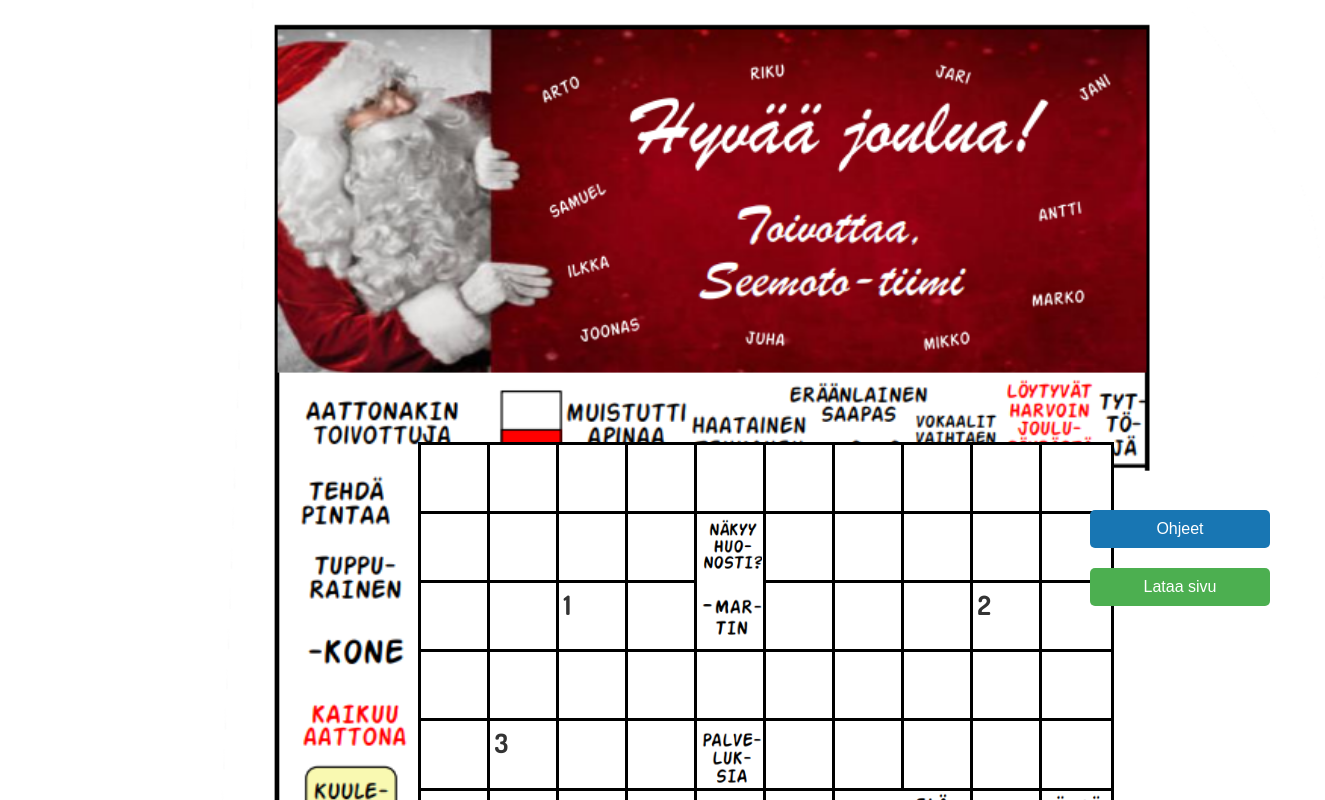
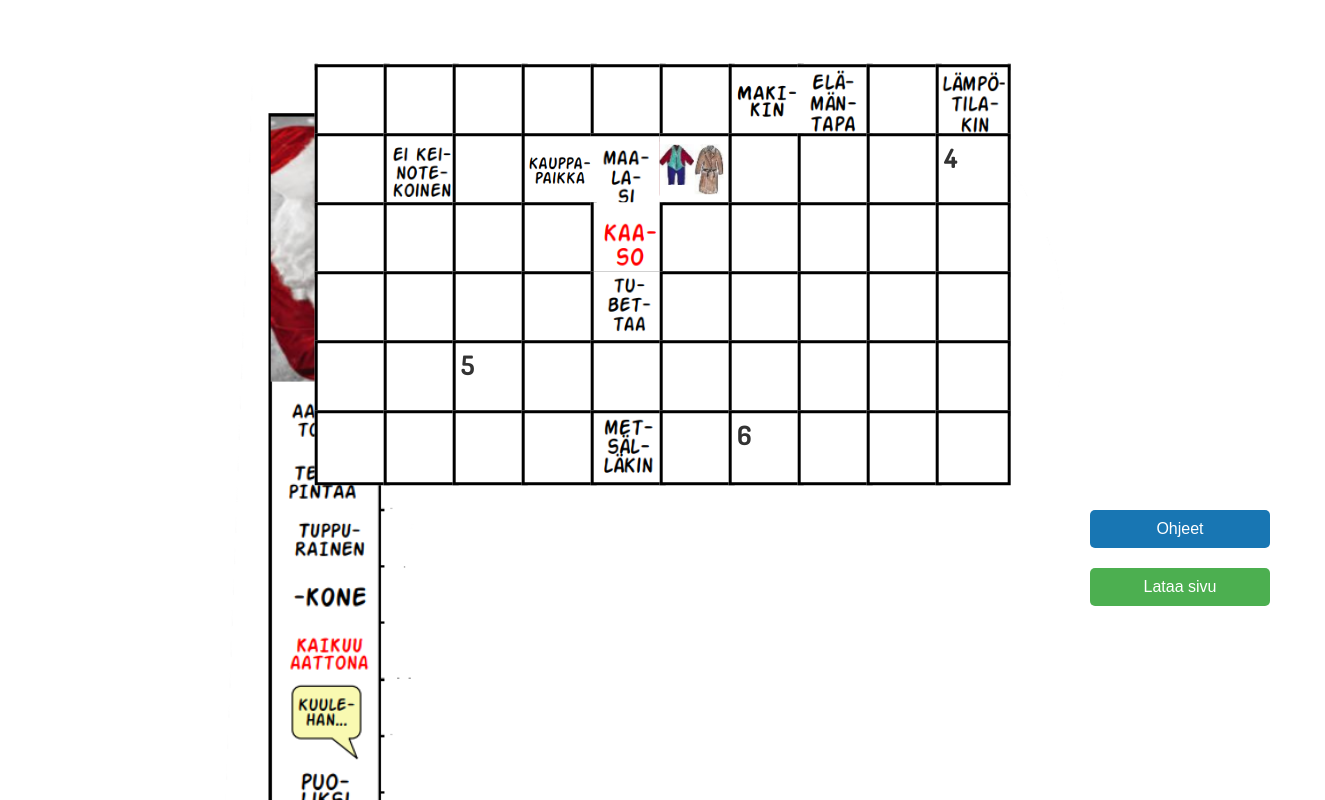
Before and after one commit to DeveloperWizard83/ristikko2021, a React (Vite) app: page / in a window 1280 px wide. Shown: the top 800 px of the page, 1325 px wide, since content can reach past the window. Built offline with nearby package versions, Linux system fonts and the light colour scheme.

Commit message:
Ristikot näyttää nyt samalta chromessa ja edgessä

```diff
--- a/src/CrosswordGrid.css
+++ b/src/CrosswordGrid.css
@@ -1,34 +1,33 @@
 .canvas {
   position: absolute;
-  overflow: hidden; /* Add this line */
-left: 16%;
-margin-top: -279px;
-
-
+  overflow: hidden;
+  left: 16%; /* Percentage based on parent width */
+  top: 50%; /* Center vertically */
+  /* Shift up by half its own height */
+  /* Other styles... */
 }
 
-.background{
+.background {
+  position: absolute;
+  top: 50%; /* Center vertically */
+  left: 50%; /* Center horizontally */
+  transform: translate(-50%, -33%); /* Center the element */
+  height: 79.6vw; /* Height relative to viewport width */
+  width: 66.3vw; /* Width relative to viewport width */
   background-image: url('assets/images/tausta.png');
   background-repeat: no-repeat;
-  height: 168vh;
-  width: 140vh;
   background-size: cover;
-  top: 30%;
-  background-size: 100% calc(100% - 8px);
-
-
+  /* Remove the duplicate background-size property */
 }
 .grid-container {
   display: grid;
-  grid-template-columns: repeat(10, 82.6px);
-  grid-template-rows: repeat(11, 83px);
+  grid-template-columns: repeat(10, 4.27vw);
+  grid-template-rows: repeat(11, 4.42vw);
   position: absolute;
-  margin-top: 435px; /* Adjust the value as needed */
-  left: 19%;
-  top: 9%;
-
+  top: calc(50% + 280px); /* Adjust 20px to whatever value you need to move it down */
+  left: calc(50% + 20px); /* Adjust 20px to whatever value you need to move it right */
+  transform: translate(-50%, -50%); /* This centers the grid based on its own size */
 }
-
 
 .grid-item {
   width: 100%;
@@ -99,7 +98,7 @@ margin-top: -279px;
 }
 @media (max-height: 750px) {
   .grid-container {
-    grid-template-rows: repeat(11, 71.8px); /* Example to adjust row height based on viewport height */
+    grid-template-rows: repeat(11, 72px); /* Example to adjust row height based on viewport height */
     grid-template-columns: repeat(10, 71.5px);
     top: 4.5%;
   }
```
